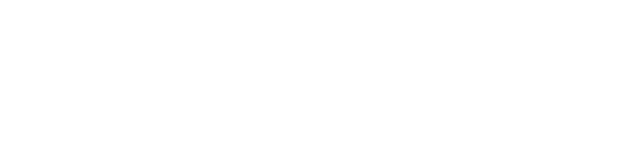
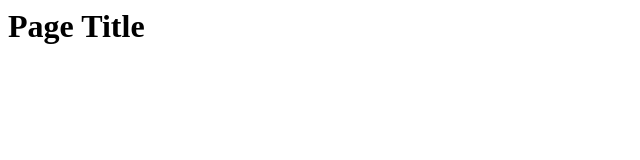
Before and after one commit to idyi/idyi, a plain HTML site: page index.html in a window 1280 px wide. Shown: the whole page, without its empty margins (0-640 px from the left). Drawn offline with Linux system fonts and the light colour scheme.

Commit message:
Syncing my new repository!!

```diff
--- /dev/null
+++ b/css/css_index.css
@@ -0,0 +1,3 @@
+<style>
+
+</style>
--- a/index.html
+++ b/index.html
@@ -3,8 +3,7 @@
 	<title>Page Title</title>
 </head>
 <body>
-
-
+<h1>Page Title</h1>
 
 </body>
 </html>
```
